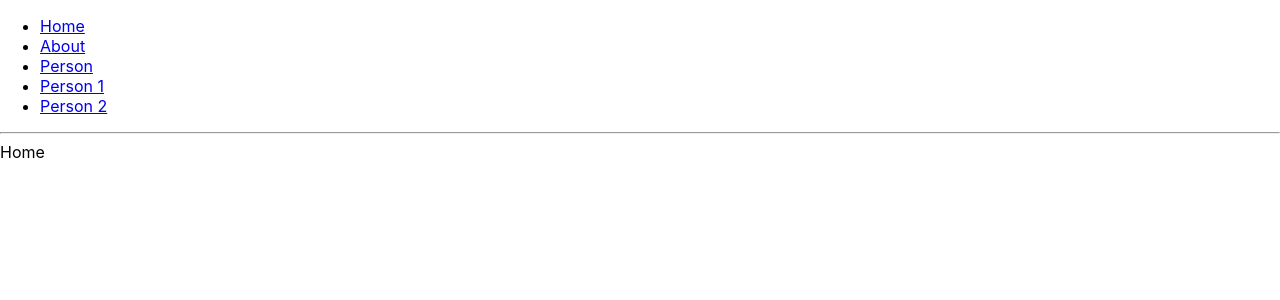
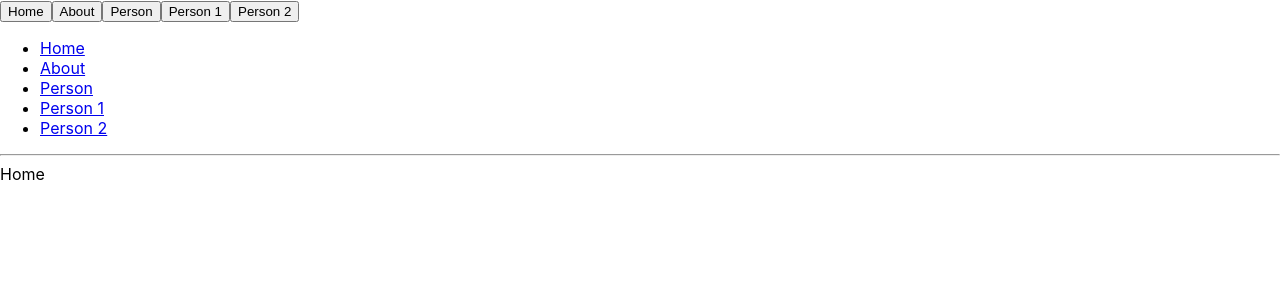
Before and after one commit to ajeetshah/react-hashrouter, a React (Create React App) app: page / in a window 1280 px wide. Shown: the top 300 px of the page. Built offline with nearby package versions, Linux system fonts and the light colour scheme.

Commit message:
history push

```diff
--- a/src/routes/routes.tsx
+++ b/src/routes/routes.tsx
@@ -1,14 +1,21 @@
 import React from 'react'
-import { HashRouter, Switch, Route, Link } from 'react-router-dom'
+import { HashRouter, Switch, Route, Link, useHistory } from 'react-router-dom'
 import About from '../components/about'
 import Home from '../components/home'
 import Person from '../components/person'
 
 const Routes = () => {
+  const history = useHistory()
+  console.debug(history)
   return (
     <>
       <HashRouter>
         <div>
+          <button onClick={() => history.push('/')}>Home</button>
+          <button onClick={() => history.push('/about')}>About</button>
+          <button onClick={() => history.push('/person')}>Person</button>
+          <button onClick={() => history.push('/person?id=1')}>Person 1</button>
+          <button onClick={() => history.push('/person?id=2')}>Person 2</button>
           <ul>
             <li>
               <Link to="/">Home</Link>
```
